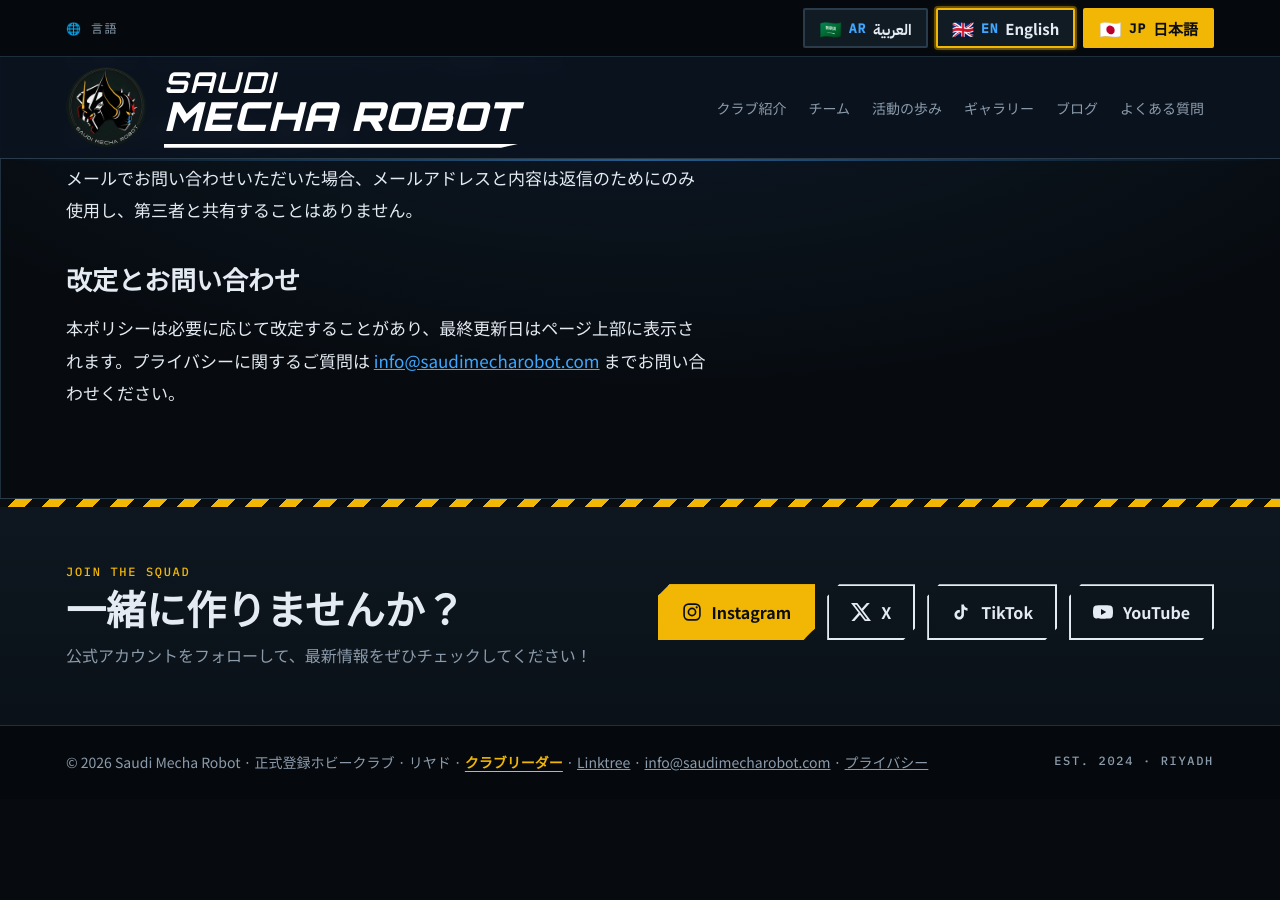
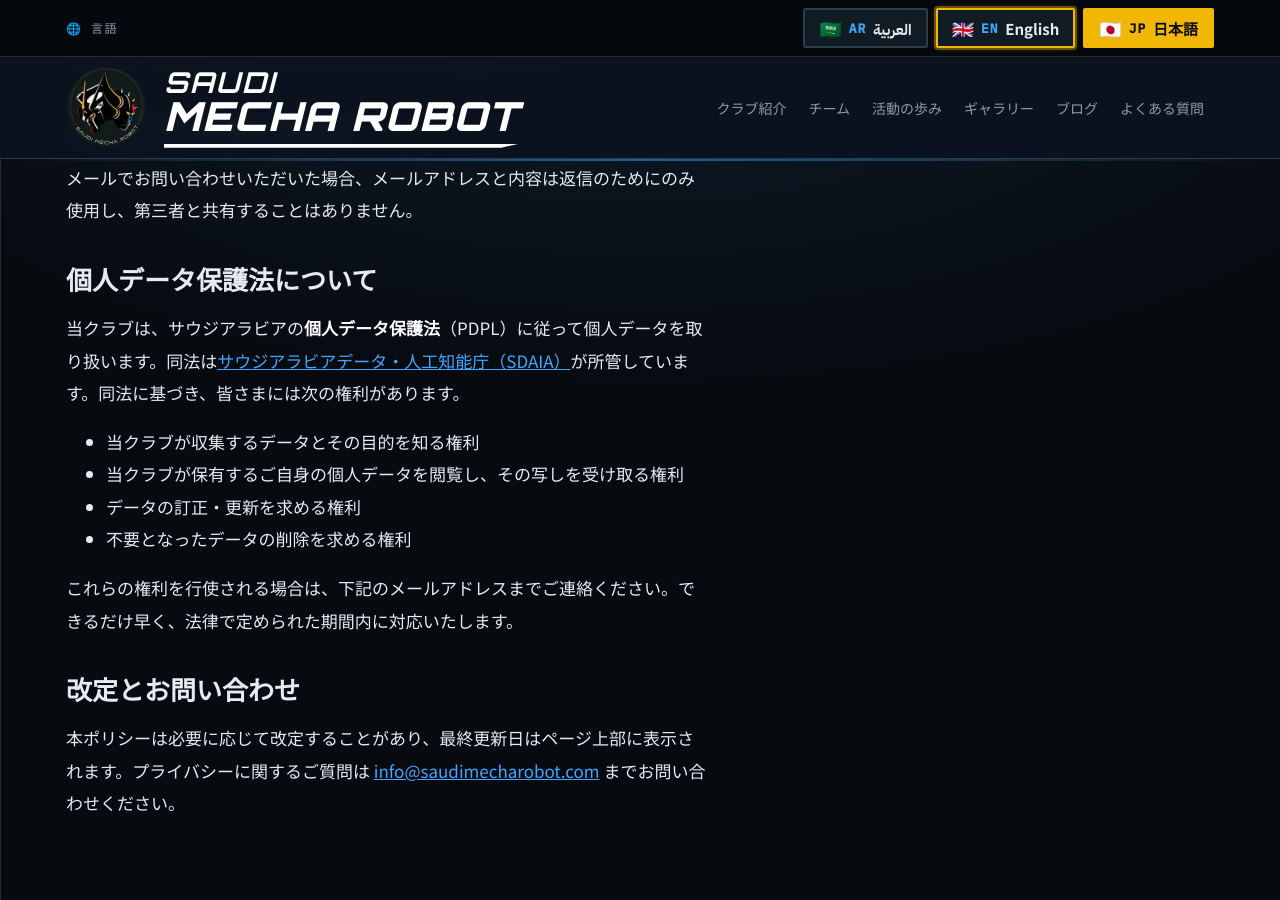
Before and after one commit to SaudiMechaRobot/SaudiMechaRobot.github.io, a Jekyll site: the page built from ja/privacy/index.html, in a window 1280 px wide and 900 px high, scrolled down 1654 px. Built offline with Jekyll 4.4.1, drawn with Linux system fonts in a browser that asks for light colours; some web fonts are replaced; before the commit the page ends 2453 px from its top, so only the background shows below that.

Commit message:
Add files via upload

```diff
--- a/ja/privacy/index.html
+++ b/ja/privacy/index.html
@@ -9,7 +9,7 @@ description: Saudi Mecha Robot公式サイトにおける訪問者データの
 {%- include i18n.html -%}
 <main class="wrap article">
   <header class="ah">
-    <span class="tag">PRIVACY · <time datetime="2026-10-31">2026.10.31</time></span>
+    <span class="tag">PRIVACY · <time datetime="2026-11-10">2026.11.10</time></span>
     <h1>{{ page.title }}</h1>
     <p style="color:var(--muted);font-size:18px;max-width:60ch">{{ page.description }}</p>
     {%- if alts.size > 1 %}<p class="translations">{{ t.other_langs }} {% for a in alts %}{% assign al = a.lang | default: "ar" %}{% if al != L %}<a class="lang" href="{{ a.url | relative_url }}" hreflang="{{ al }}" lang="{{ al }}">{{ site.data.i18n[al].lang_name }}</a> {% endif %}{% endfor %}</p>{% endif %}
@@ -40,6 +40,16 @@ description: Saudi Mecha Robot公式サイトにおける訪問者データの
 <h2>メールでのお問い合わせ</h2>
 <p>メールでお問い合わせいただいた場合、メールアドレスと内容は返信のためにのみ使用し、第三者と共有することはありません。</p>
 
+<h2>個人データ保護法について</h2>
+<p>当クラブは、サウジアラビアの<strong>個人データ保護法</strong>（PDPL）に従って個人データを取り扱います。同法は<a href="https://sdaia.gov.sa" target="_blank" rel="noopener">サウジアラビアデータ・人工知能庁（SDAIA）</a>が所管しています。同法に基づき、皆さまには次の権利があります。</p>
+<ul>
+<li>当クラブが収集するデータとその目的を知る権利</li>
+<li>当クラブが保有するご自身の個人データを閲覧し、その写しを受け取る権利</li>
+<li>データの訂正・更新を求める権利</li>
+<li>不要となったデータの削除を求める権利</li>
+</ul>
+<p>これらの権利を行使される場合は、下記のメールアドレスまでご連絡ください。できるだけ早く、法律で定められた期間内に対応いたします。</p>
+
 <h2>改定とお問い合わせ</h2>
 <p>本ポリシーは必要に応じて改定することがあり、最終更新日はページ上部に表示されます。プライバシーに関するご質問は <a href="mailto:{{ site.email }}">{{ site.email }}</a> までお問い合わせください。</p>
   </div>
```
